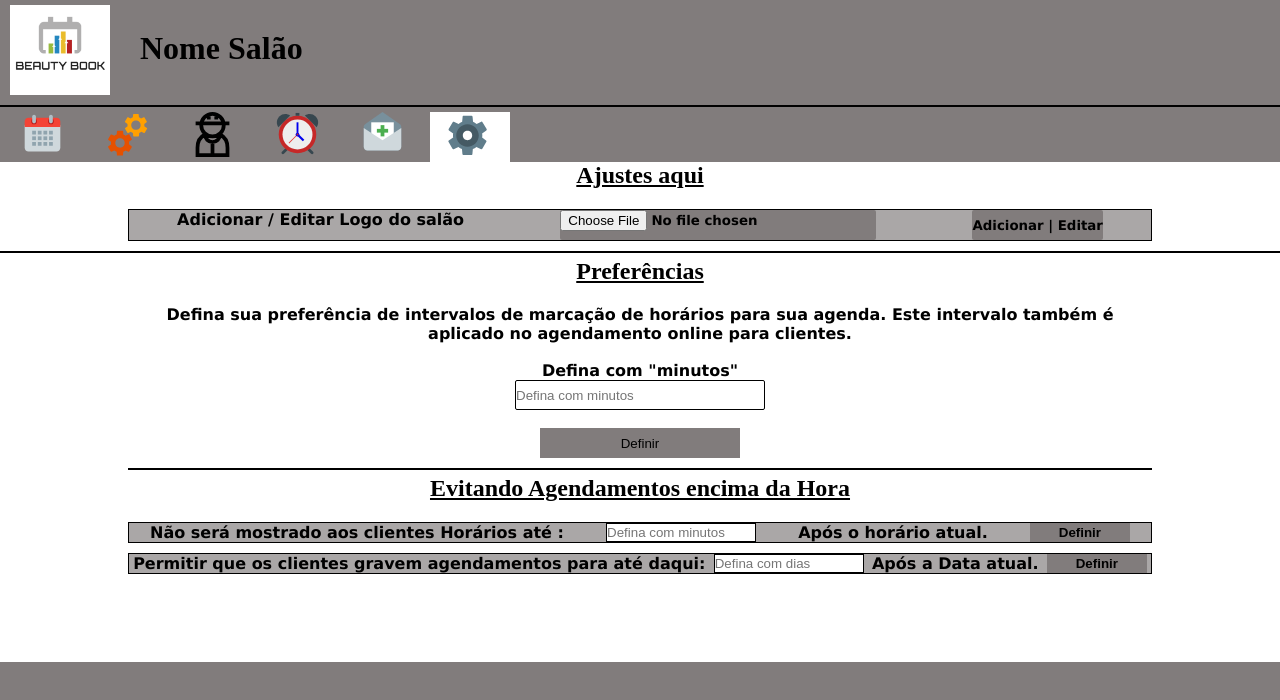
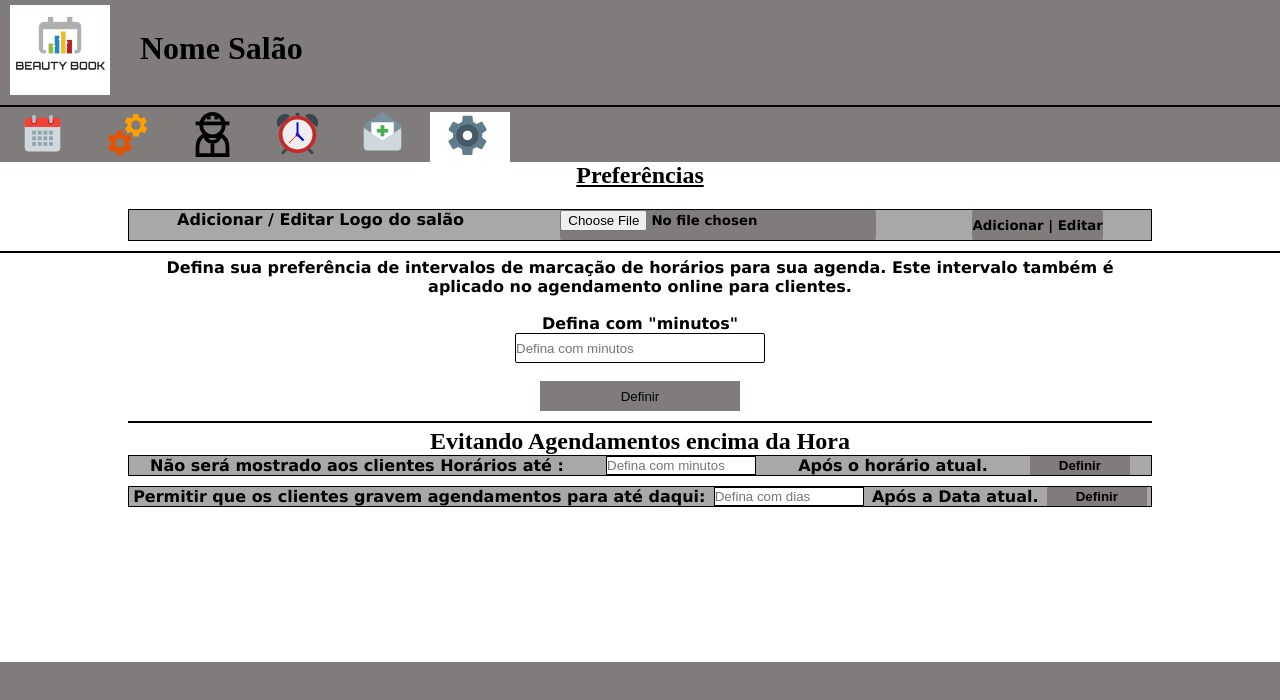
Before and after one commit to joaoMicheletti/BeautyBook, a React (Create React App) app in the folder frontend/: page /ajustes in a window 1280 px wide. Shown: the top 700 px of the page. Built offline with nearby package versions, Linux system fonts and the light colour scheme.

Commit message:
update
ajuste nos title

```diff
--- a/frontend/src/pages/ajustes/ajustes.js
+++ b/frontend/src/pages/ajustes/ajustes.js
@@ -34,7 +34,7 @@ export default function Ajustes(){
                 </div>
             </div>
             <section id="SectionAgendaSalao">
-                <h1 id="TitleAjustes">Ajustes aqui</h1>
+                <h1 id="TitleAjustes">Preferências</h1>
                 <div id="AjustesImg" >
                     <p id="ParagrafoImg" >Adicionar / Editar Logo do salão</p>
                     <input
@@ -49,7 +49,6 @@ export default function Ajustes(){
                 </div>
                 <hr/>
                 <div id="Preferencias">
-                    <h2 id="TitlePreferencias">Preferências</h2>
                     <p className="PPreferecias">Defina sua preferência de intervalos de marcação
                         de horários para sua agenda. Este intervalo
                         também é aplicado no agendamento online para clientes.
--- a/frontend/src/pages/ajustes/style_ajustes.css
+++ b/frontend/src/pages/ajustes/style_ajustes.css
@@ -66,11 +66,7 @@
     text-align: center;
     margin-bottom: 10px;
 }
-#TitlePreferencias {
-    text-align: center;
-    text-decoration: underline;
-    margin-bottom: 20px;
-}
+
 .PPreferecias {
     font-family: 'Lucida Sans', 'Lucida Sans Regular', 'Lucida Grande', 'Lucida Sans Unicode', Geneva, Verdana, sans-serif;
     font-weight: 600;
```
